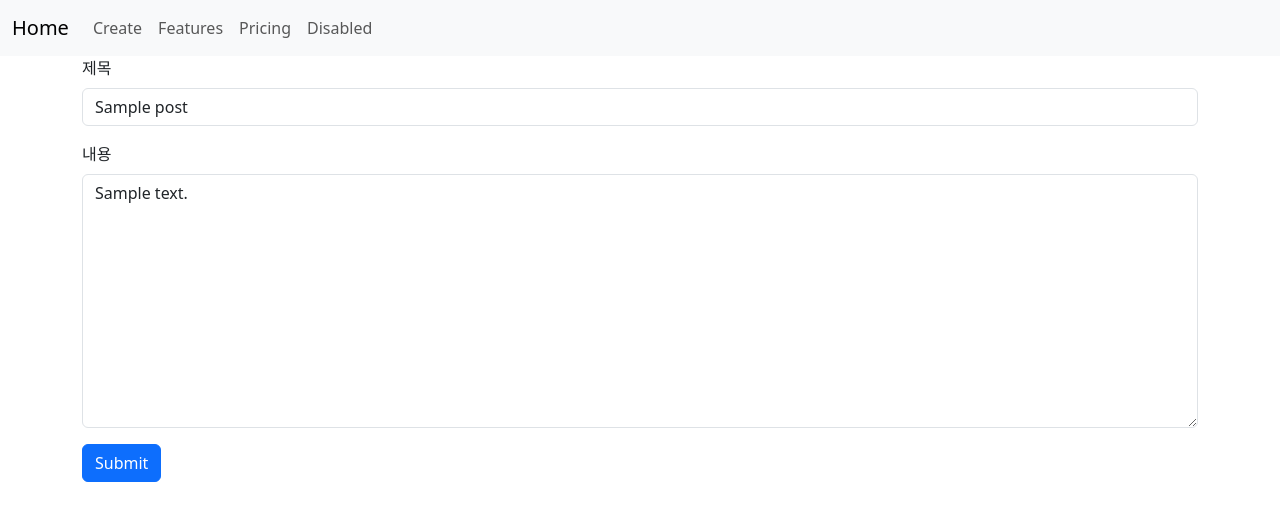
After one commit to epode4/board, a Django app: page /posts/1/edit/ in a window 1280 px wide. The commit adds this page. Shown: the top 521 px of the page. Run offline with Django 4.2, Linux system fonts and the light colour scheme; tables that the repository leaves empty hold one stand-in row (values such as "Sample post").

Commit message:
게시물 수정 기능 추가

```diff
--- a/posts/templates/detail.html
+++ b/posts/templates/detail.html
@@ -12,6 +12,7 @@
         <div class="card-footer">
             <p>{{post.created_at}}</p>
             <a href="{% url 'posts:delete' id=post.id %}" class="btn btn-danger">delete</a>
+            <a href="{% url 'posts:edit' id=post.id %}" class="btn btn-warning">edit</a>
         </div>
     </div>
 
--- /dev/null
+++ b/posts/templates/edit.html
@@ -0,0 +1,19 @@
+{% extends 'base.html' %}
+
+{% block content %}
+<form action="{% url 'posts:update' id=post.id %}" method="POST">
+    {% csrf_token %}
+    <div class="mb-3">
+      <label for="title" class="form-label">제목</label>
+      <input type="text" class="form-control" id="title" name="title" value="{{post.title}}">
+    </div>
+
+    <div class="mb-3">
+      <label for="content" class="form-label">내용</label>
+      <!-- <input type="password" class="form-control" id="exampleInputPassword1"> -->
+      <textarea class="form-control" id="content" cols="30" rows="10" name="content">{{post.content}}</textarea>
+    </div>
+
+    <button type="submit" class="btn btn-primary">Submit</button>
+</form>
+{% endblock %}
--- a/posts/urls.py
+++ b/posts/urls.py
@@ -15,4 +15,8 @@ urlpatterns = [
 
     # Delete
     path('<int:id>/delete', views.delete, name='delete'),
+
+    # Update
+    path('<int:id>/edit/', views.edit, name='edit'),
+    path('<int:id>/update/', views.update, name='update'),
 ]
--- a/posts/views.py
+++ b/posts/views.py
@@ -30,15 +30,35 @@ def create(request):
     title = request.POST.get('title')
     content = request.POST.get('content')
 
-    # post = Post()s
+    # post = Post()
 
     post = Post(title=title, content=content)
     post.save()
 
     return redirect('posts:detail', id=post.id)
 
-def delete(requesets, id):
+def delete(request, id):
     post = Post.objects.get(id=id)
     post.delete()
 
     return redirect('posts:index')
+
+def edit(request, id):
+    post = Post.objects.get(id=id)
+
+    context = {
+        'post': post
+    }
+
+    return render(request, 'edit.html', context)
+
+def update(request, id):
+    title  = request.POST.get('title')
+    content = request.POST.get('content')
+
+    post = Post.objects.get(id=id)
+    post.title = title
+    post.content = content
+    post.save()
+
+    return redirect('posts:detail', id=post.id)
```
